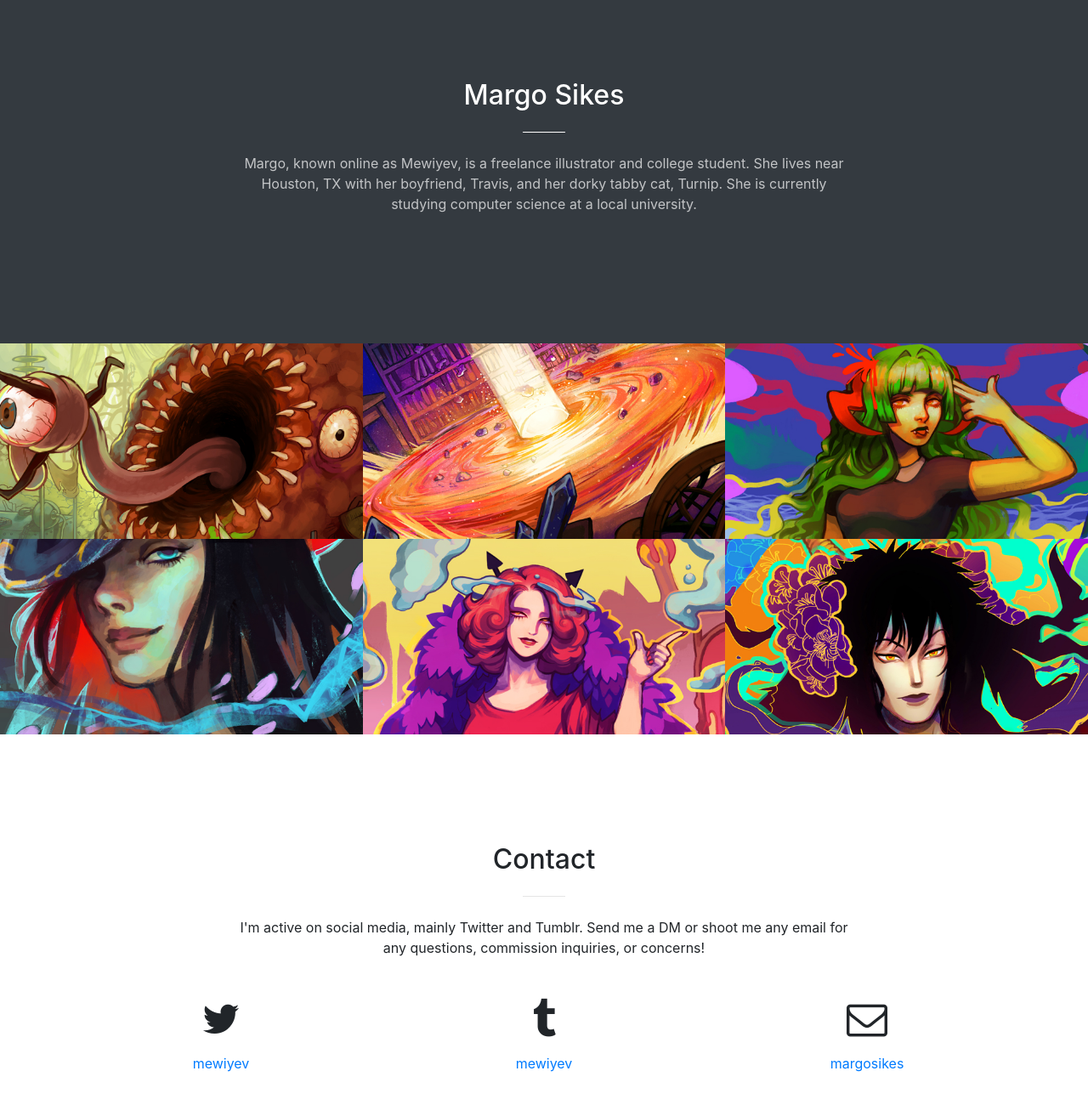
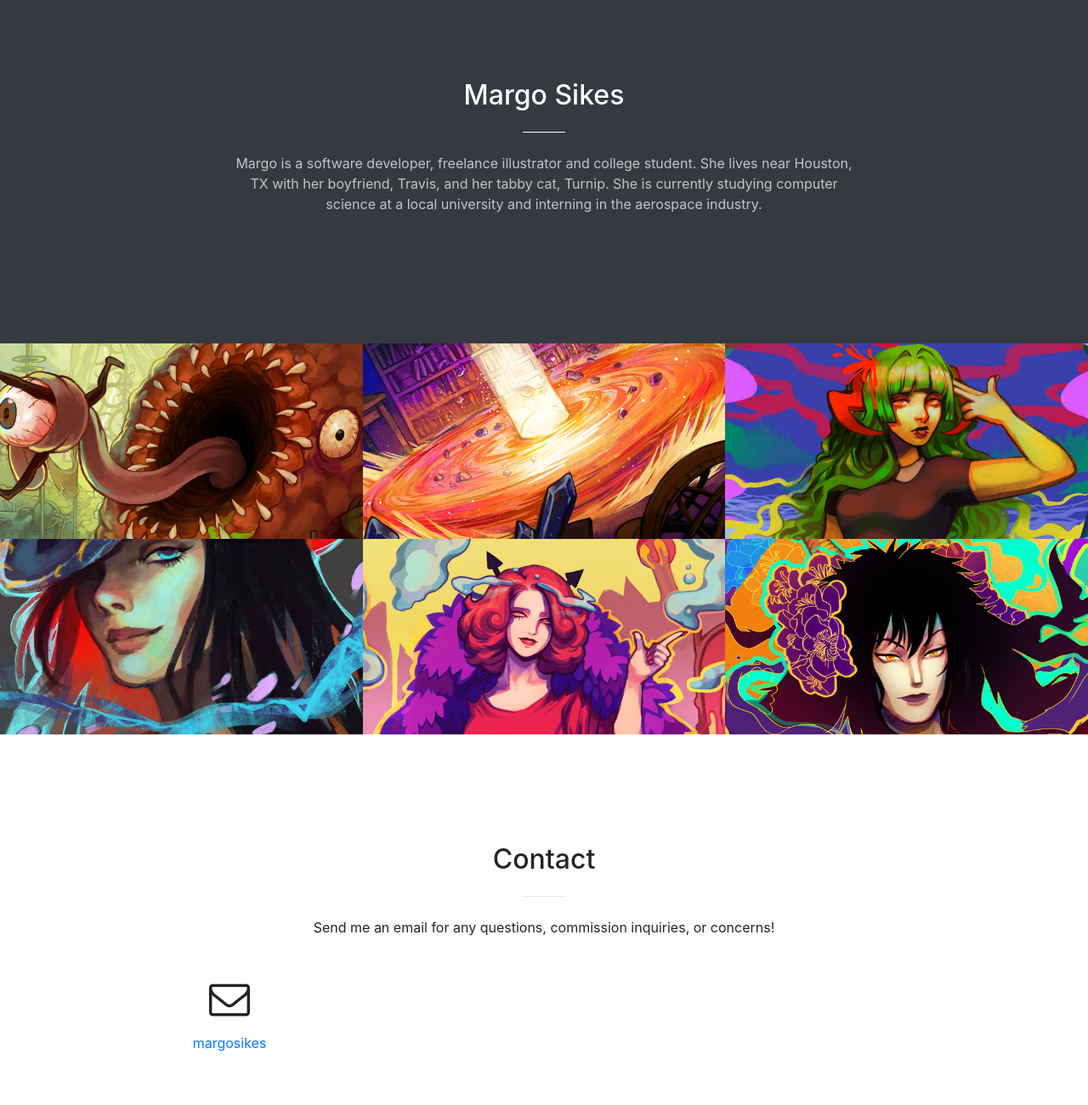
Before and after one commit to msikes/msikes.github.io, a website with bundled scripts: page index.html in a window 1280 px wide. Shown: the part 835-2135 px from the top of the page at 85% size. Built offline with nearby package versions, Linux system fonts and the light colour scheme.

Commit message:
Updated to remove some references.

```diff
--- a/index.html
+++ b/index.html
@@ -8,7 +8,7 @@
     <meta name="description" content="">
     <meta name="author" content="">
 
-    <title>Creative - Start Bootstrap Theme</title>
+    <title>Margo Sikes</title>
 
     <!-- Bootstrap core CSS -->
     <link href="vendor/bootstrap/css/bootstrap.min.css" rel="stylesheet">
@@ -77,7 +77,7 @@
           <div class="col-lg-8 mx-auto text-center">
             <h2 class="section-heading text-white">Margo Sikes</h2>
             <hr class="light my-4">
-            <p class="text-faded mb-4">Margo, known online as Mewiyev, is a freelance illustrator and college student. She lives near Houston, TX with her boyfriend, Travis, and her dorky tabby cat, Turnip. She is currently studying computer science at a local university.</p>
+            <p class="text-faded mb-4">Margo is a software developer, freelance illustrator and college student. She lives near Houston, TX with her boyfriend, Travis, and her tabby cat, Turnip. She is currently studying computer science at a local university and interning in the aerospace industry.</p>
             <!--<a class="btn btn-light btn-xl js-scroll-trigger" href="#services">Get Started!</a>-->
           </div>
         </div>
@@ -230,22 +230,9 @@
           <div class="col-lg-8 mx-auto text-center">
             <h2 class="section-heading">Contact</h2>
             <hr class="my-4">
-            <p class="mb-5">I'm active on social media, mainly Twitter and Tumblr. Send me a DM or shoot me any email for any questions, commission inquiries, or concerns!</p>
+            <p class="mb-5">Send me an email for any questions, commission inquiries, or concerns!</p>
           </div>
         </div>
-        <div class="row">
-          <div class="col-lg-4 ml-auto text-center">
-            <i class="fa fa-twitter fa-3x mb-3 sr-contact"></i>
-            <p>
-				<a href="http://twitter.com/mewiyev">mewiyev</a>
-			</p>
-          </div>
-		<div class="col-lg-4 ml-auto text-center">
-            <i class="fa fa-tumblr fa-3x mb-3 sr-contact"></i>
-            <p>
-				<a href="http://mewiyev.tumblr.com">mewiyev</a>
-			</p>
-          </div>
 		  <div class="col-lg-4 mr-auto text-center">
             <i class="fa fa-envelope-o fa-3x mb-3 sr-contact"></i>
             <p>
```
Also changed, not shown: img/avatar.png (deleted).
